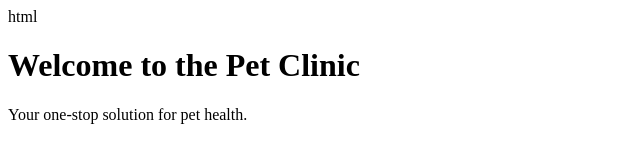
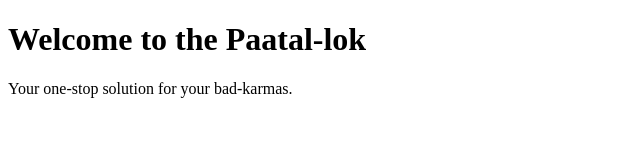
Before and after one commit to vipul3618/cicd-with-devsecops, a plain HTML site: page index.html in a window 1280 px wide. Shown: the whole page, without its empty margins (0-640 px from the left). Drawn offline with Linux system fonts and the light colour scheme.

Commit message:
helm updated

```diff
--- a/index.html
+++ b/index.html
@@ -1,11 +1,10 @@
-html
 <!DOCTYPE html>
 <html>
 <head>
-    <title>Pet Clinic App</title>
+    <title>This is the hell </title>
 </head>
 <body>
-    <h1>Welcome to the Pet Clinic</h1>
-    <p>Your one-stop solution for pet health.</p>
+    <h1>Welcome to the Paatal-lok</h1>
+    <p>Your one-stop solution for your bad-karmas.</p>
 </body>
 </html>
```
